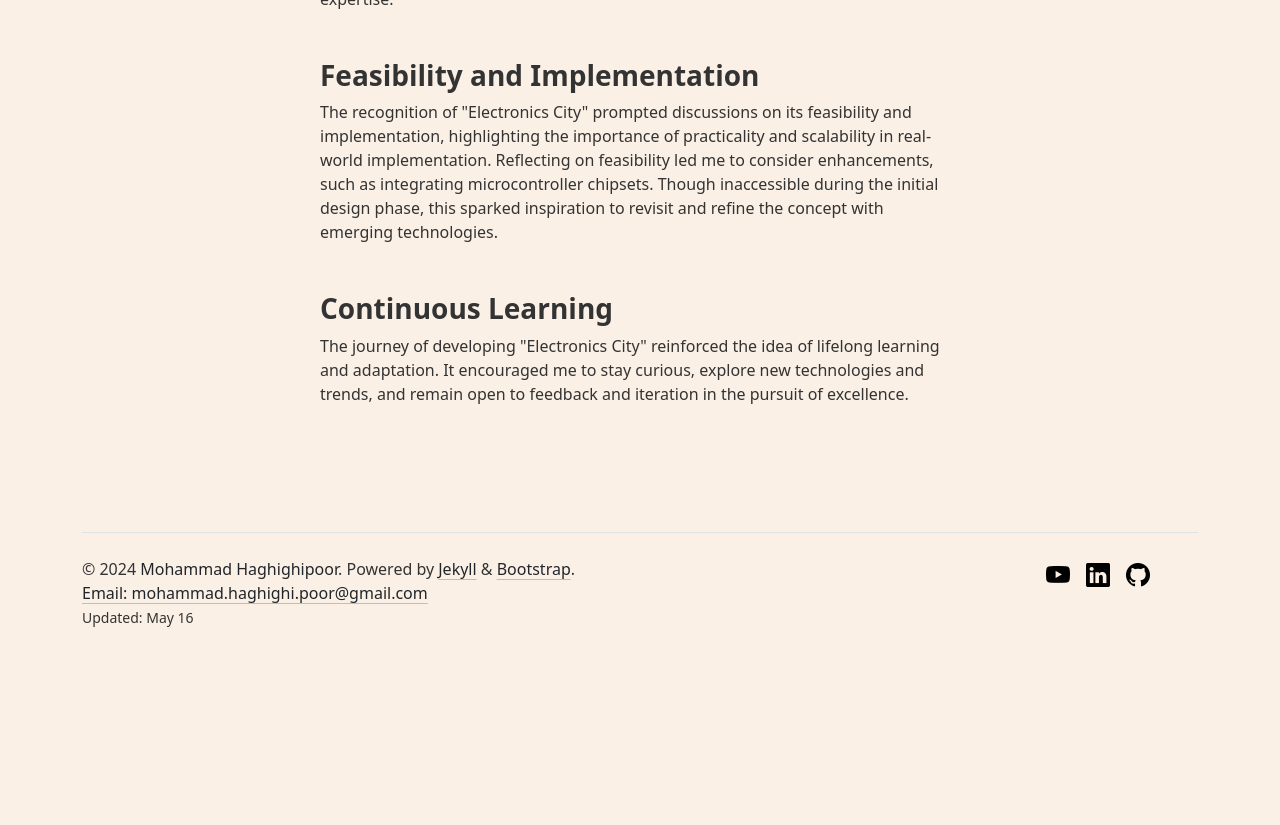
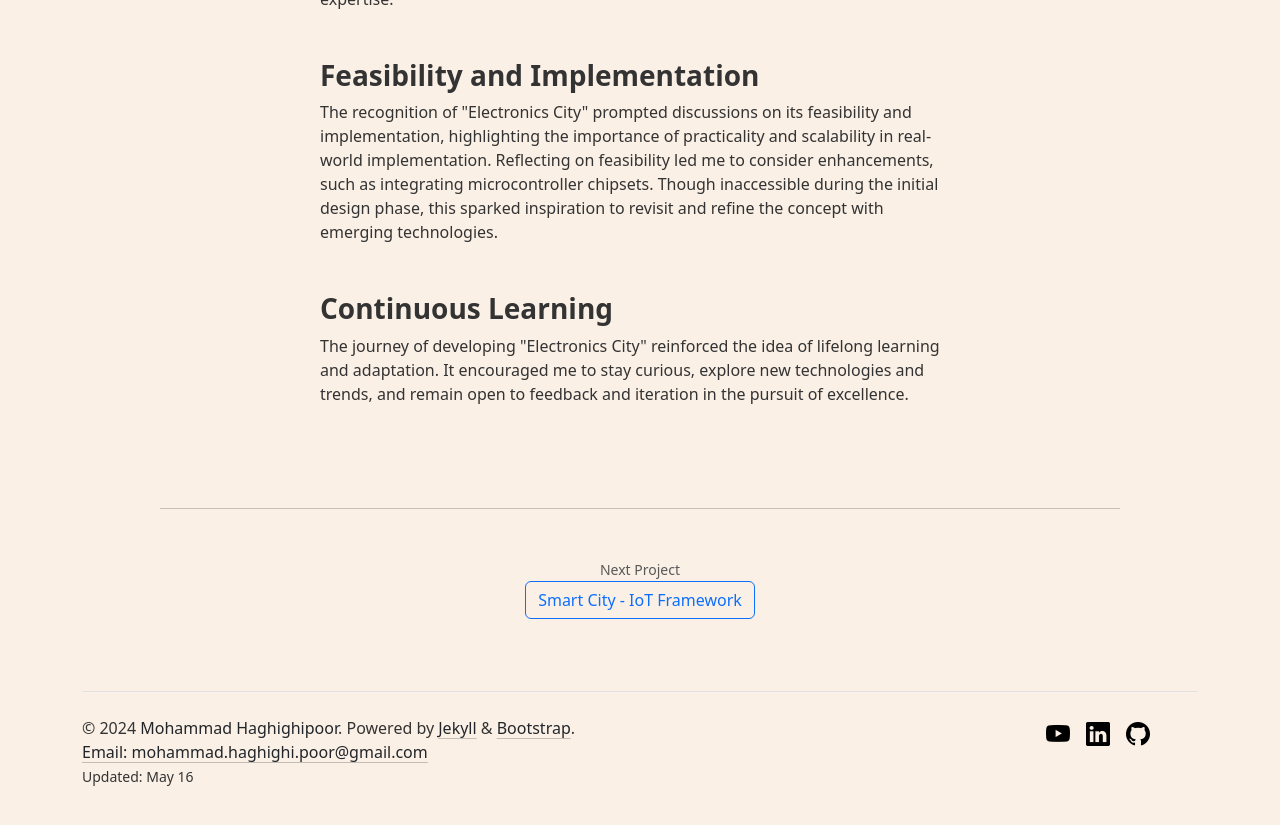
Before and after one commit to ohampro/ohampro.github.io, a Jekyll site: the page built from _ideas/ecity.html, in a window 1280 px wide and 900 px high, scrolled down 10979 px. Shown: the top 825 px of the window. Built offline with Jekyll 4.4.1, drawn with Linux system fonts in a browser that asks for light colours; before the commit the page ends 11720 px from its top, so only the background shows below that.

Commit message:
Add next-project button

```diff
--- a/_ideas/ecity.html
+++ b/_ideas/ecity.html
@@ -3,6 +3,7 @@ layout: default
 title: "Electronics City"
 muted: "New Ideas Contest . Tehran Municipality · Jan 2002"
 permalink: "/projects/ecity/"
+nextProject: "smart-city"
 excerpt: "Awarded an honorary diploma for achieving the top position in the Conceptual and Practical Designs Category.
         This recognition was for groundbreaking designs spanning various sectors of the city,
         including transportation, education, security, defense systems, environment, and building."
--- a/_ideas/smarthome.html
+++ b/_ideas/smart-city.html
@@ -1,7 +1,7 @@
 ---
 title: "Smart City - IoT Framework"
 muted: "Tose Vira Afzar . 2017"
-permalink: "/projects/smarthome/"
+permalink: "/projects/smart-city/"
 excerpt: "Envision a world where every object, from household appliances to public infrastructure,
     is interconnected and responsive to your commands and queries through your smartphone.
     Whether it's adjusting the thermostat, checking the availability of parking spaces,
--- /dev/null
+++ b/_includes/next-project.html
@@ -0,0 +1,18 @@
+{% if page.nextProject %}
+    {% for collection in site.collections %}
+        {% for doc in collection.docs %}
+            {% assign docBasename = doc.path | split:'/' | last | split: '.' | first %}
+
+            {% if docBasename == page.nextProject %}
+                <hr class="my-5">
+                <div class="w-100 text-center">
+                    <small class="text-muted">Next Project</small><br>
+                    <a href="{{ doc.permalink }}" role="button" class="btn btn-outline-primary">
+                        {{ doc.title }}
+                    </a>
+                </div>
+            {% endif %}
+
+        {% endfor %}
+    {% endfor %}
+{% endif %}
--- a/_layouts/default.html
+++ b/_layouts/default.html
@@ -28,6 +28,8 @@
 
     <main>
         {{ content }}
+
+        {% include next-project.html %}
     </main>
 
     {% include modal_image.html %}
```
